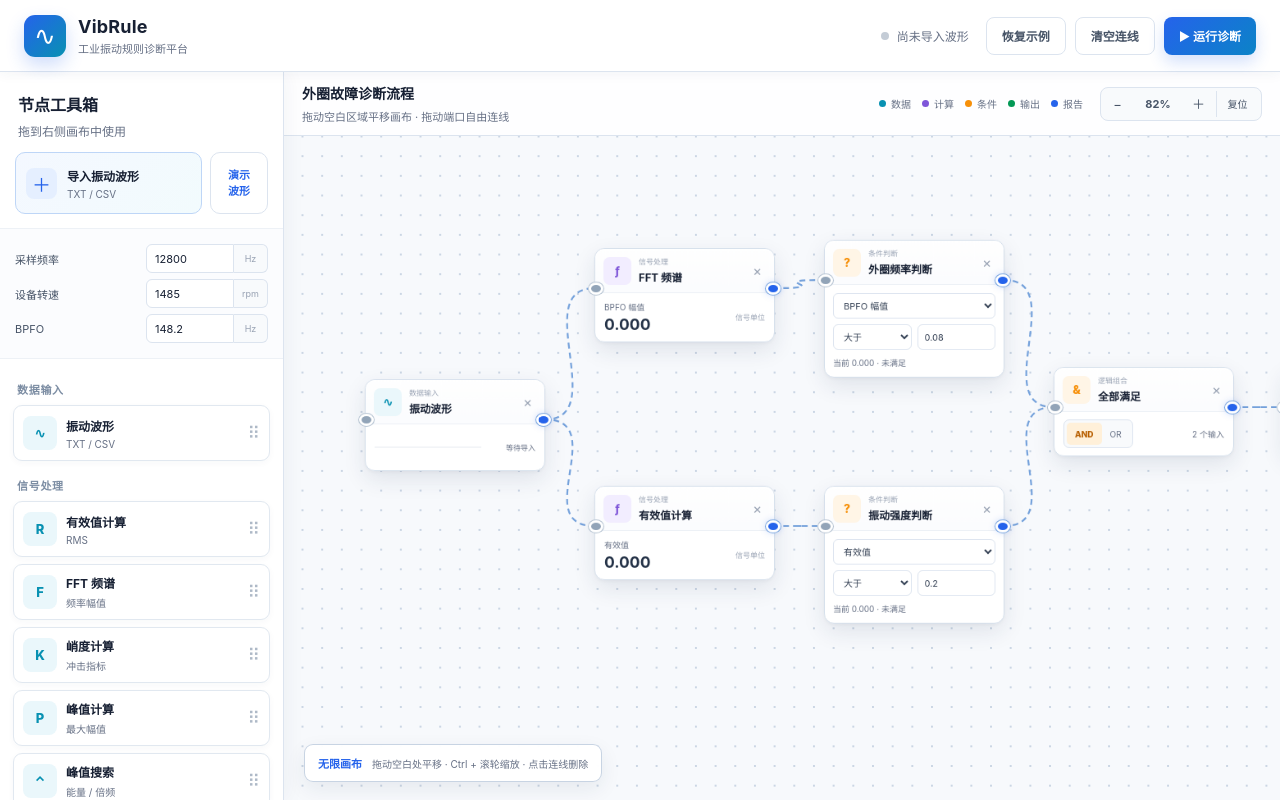
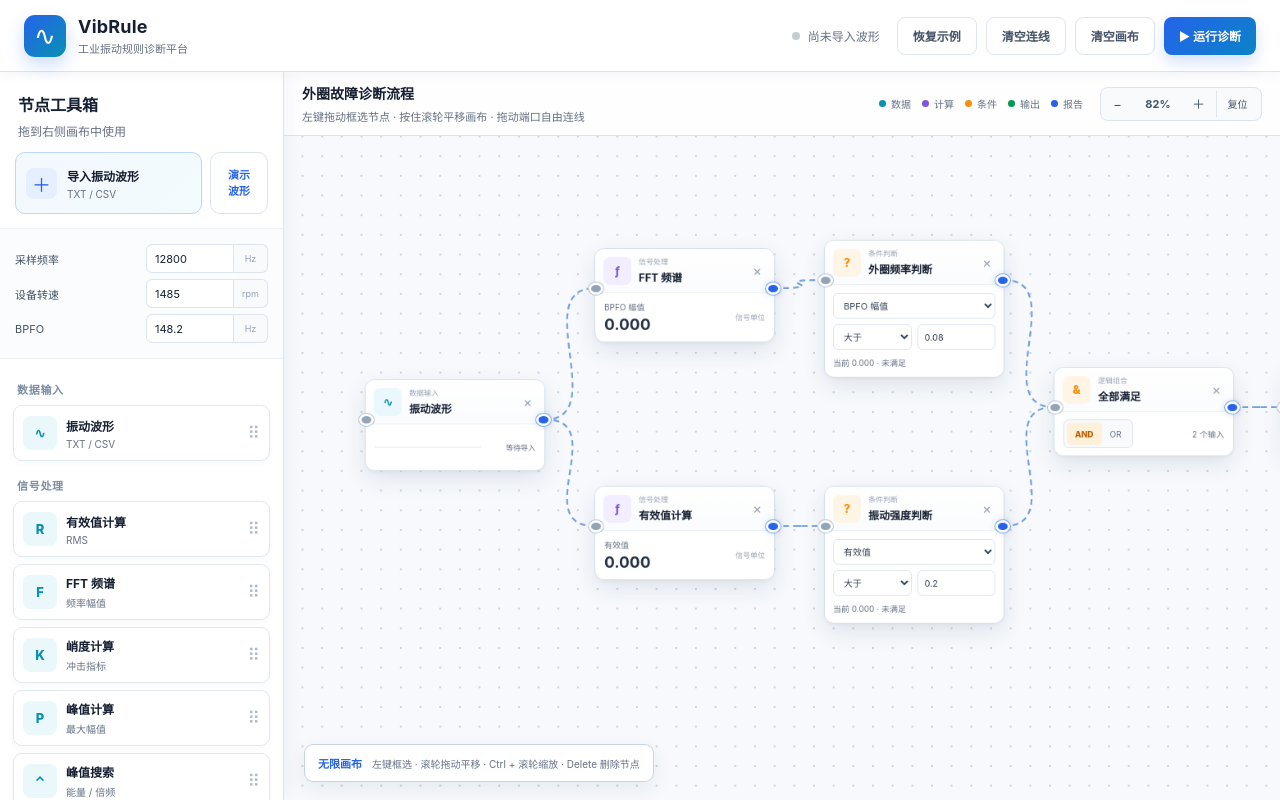
Before and after one commit to wyx2001-0615/vibrule, a React (Vite) app: page / in a window 1280 px wide. Built offline with nearby package versions, Linux system fonts and the light colour scheme.

Commit message:
新增画布框选与批量删除交互
支持左键框选、Delete 批量删除、中键拖动画布，并增加清空画布按钮。

```diff
--- a/src/App.tsx
+++ b/src/App.tsx
@@ -25,6 +25,7 @@ type FlowNode = {
 };
 type Connection = { id: string; source: string; target: string };
 type CanvasView = { x: number; y: number; scale: number };
+type SelectionBox = { left: number; top: number; width: number; height: number };
 type PeakResult = SpectrumPoint & { order?: number; theoretical?: number };
 type PeakSearchResult = { peaks: PeakResult[]; energyPercent: number; bandPointCount: number };
 
@@ -287,17 +288,19 @@ export default function Home() {
   const [fs, setFs] = useState(12800);
   const [rpm, setRpm] = useState(1485);
   const [bpfo, setBpfo] = useState(148.2);
-  const [selected, setSelected] = useState<string | null>(null);
+  const [selectedIds, setSelectedIds] = useState<string[]>([]);
   const [diagnosis, setDiagnosis] = useState<{ fault: boolean; matched: number; total: number } | null>(null);
   const [toast, setToast] = useState("");
   const [draftLink, setDraftLink] = useState<{ source: string; x: number; y: number } | null>(null);
   const [canvasView, setCanvasViewState] = useState<CanvasView>(INITIAL_VIEW);
   const [isPanning, setIsPanning] = useState(false);
+  const [selectionBox, setSelectionBox] = useState<SelectionBox | null>(null);
   const [previewNodeId, setPreviewNodeId] = useState<string | null>(null);
   const canvasViewportRef = useRef<HTMLDivElement>(null);
   const dragRef = useRef<{ id: string; dx: number; dy: number } | null>(null);
   const linkRef = useRef<{ source: string } | null>(null);
   const panRef = useRef<{ startX: number; startY: number; originX: number; originY: number } | null>(null);
+  const selectionRef = useRef<{ startX: number; startY: number; currentX: number; currentY: number } | null>(null);
   const viewRef = useRef<CanvasView>(INITIAL_VIEW);
 
   const spectrum = useMemo(() => samples.length >= 64 ? calculateSpectrum(samples, fs) : [], [samples, fs]);
@@ -373,6 +376,25 @@ export default function Home() {
         const { startX, startY, originX, originY } = panRef.current;
         setCanvasView((current) => ({ ...current, x: originX + event.clientX - startX, y: originY + event.clientY - startY }));
       }
+      if (selectionRef.current) {
+        selectionRef.current.currentX = event.clientX;
+        selectionRef.current.currentY = event.clientY;
+        const viewport = canvasViewportRef.current;
+        if (viewport) {
+          const viewportRect = viewport.getBoundingClientRect();
+          const left = Math.max(viewportRect.left, Math.min(selectionRef.current.startX, event.clientX));
+          const right = Math.min(viewportRect.right, Math.max(selectionRef.current.startX, event.clientX));
+          const top = Math.max(viewportRect.top, Math.min(selectionRef.current.startY, event.clientY));
+          const bottom = Math.min(viewportRect.bottom, Math.max(selectionRef.current.startY, event.clientY));
+          setSelectionBox({ left: left - viewportRect.left, top: top - viewportRect.top, width: Math.max(0, right - left), height: Math.max(0, bottom - top) });
+          const selected = Array.from(viewport.querySelectorAll<HTMLElement>(".flow-node[data-node-id]")).flatMap((element) => {
+            const rect = element.getBoundingClientRect();
+            const intersects = rect.left < right && rect.right > left && rect.top < bottom && rect.bottom > top;
+            return intersects && element.dataset.nodeId ? [element.dataset.nodeId] : [];
+          });
+          setSelectedIds(selected);
+        }
+      }
       if (dragRef.current) {
         const { id, dx, dy } = dragRef.current;
         const point = screenToCanvas(event.clientX, event.clientY);
@@ -388,7 +410,9 @@ export default function Home() {
     const handleUp = (event: PointerEvent) => {
       dragRef.current = null;
       panRef.current = null;
+      selectionRef.current = null;
       setIsPanning(false);
+      setSelectionBox(null);
       if (linkRef.current) {
         const source = linkRef.current.source;
         const element = document.elementFromPoint(event.clientX, event.clientY) as HTMLElement | null;
@@ -408,13 +432,11 @@ export default function Home() {
     const viewport = canvasViewportRef.current;
     if (!viewport) return;
     const handleWheel = (event: WheelEvent) => {
-      event.preventDefault();
       if (event.ctrlKey) {
+        event.preventDefault();
         const rect = viewport.getBoundingClientRect();
         const factor = Math.exp(-event.deltaY * 0.0015);
         zoomCanvas(viewRef.current.scale * factor, event.clientX - rect.left, event.clientY - rect.top);
-      } else {
-        setCanvasView((current) => ({ ...current, x: current.x - event.deltaX, y: current.y - event.deltaY }));
       }
     };
     viewport.addEventListener("wheel", handleWheel, { passive: false });
@@ -427,6 +449,23 @@ export default function Home() {
     window.addEventListener("keydown", closeOnEscape);
     return () => window.removeEventListener("keydown", closeOnEscape);
   }, [previewNodeId]);
+
+  useEffect(() => {
+    const deleteSelectedNodes = (event: KeyboardEvent) => {
+      if (event.key !== "Delete" || !selectedIds.length || previewNodeId) return;
+      const target = event.target as HTMLElement | null;
+      if (target?.closest("input,textarea,select,button,[contenteditable='true']")) return;
+      event.preventDefault();
+      const ids = new Set(selectedIds);
+      setNodes((current) => current.filter((node) => !ids.has(node.id)));
+      setConnections((current) => current.filter((edge) => !ids.has(edge.source) && !ids.has(edge.target)));
+      setSelectedIds([]);
+      setDiagnosis(null);
+      notify(`已删除 ${ids.size} 个节点`);
+    };
+    window.addEventListener("keydown", deleteSelectedNodes);
+    return () => window.removeEventListener("keydown", deleteSelectedNodes);
+  }, [selectedIds, previewNodeId]);
 
   function notify(text: string) {
     setToast(text);
@@ -448,27 +487,37 @@ export default function Home() {
   }
 
   function startNodeDrag(event: React.PointerEvent, id: string) {
+    if (event.button !== 0) return;
     const target = event.target as HTMLElement;
     if (target.closest("button,input,select,.port,.chart-preview")) return;
     const node = nodes.find((item) => item.id === id);
     if (!node) return;
     const point = screenToCanvas(event.clientX, event.clientY);
     dragRef.current = { id, dx: point.x - node.x, dy: point.y - node.y };
-    setSelected(id);
+    setSelectedIds([id]);
   }
 
-  function startCanvasPan(event: React.PointerEvent<HTMLDivElement>) {
-    if (event.button !== 0 && event.button !== 1) return;
+  function startCanvasInteraction(event: React.PointerEvent<HTMLDivElement>) {
     const target = event.target as HTMLElement;
+    if (event.button === 1) {
+      event.preventDefault();
+      const view = viewRef.current;
+      panRef.current = { startX: event.clientX, startY: event.clientY, originX: view.x, originY: view.y };
+      setIsPanning(true);
+      return;
+    }
     if (target.closest(".flow-node,.edge-layer path,button,input,select,.canvas-tip")) return;
+    if (event.button !== 0) return;
     event.preventDefault();
-    const view = viewRef.current;
-    panRef.current = { startX: event.clientX, startY: event.clientY, originX: view.x, originY: view.y };
-    setIsPanning(true);
-    setSelected(null);
+    selectionRef.current = { startX: event.clientX, startY: event.clientY, currentX: event.clientX, currentY: event.clientY };
+    const viewport = canvasViewportRef.current;
+    const rect = viewport?.getBoundingClientRect();
+    setSelectionBox(rect ? { left: event.clientX - rect.left, top: event.clientY - rect.top, width: 0, height: 0 } : null);
+    setSelectedIds([]);
   }
 
   function startConnection(event: React.PointerEvent, source: string) {
+    if (event.button !== 0) return;
     event.preventDefault(); event.stopPropagation();
     const point = screenToCanvas(event.clientX, event.clientY);
     linkRef.current = { source };
@@ -495,7 +544,7 @@ export default function Home() {
       ? { searchMode: "energy", searchMinHz: 0, searchMaxHz: Math.min(1000, fs / 2), energyRatio: 80, harmonicCount: 3, toleranceHz: 3 }
       : item.type === "display" ? { displayMode: "auto" } : {};
     setNodes((current) => [...current, { id, type: item.type, title: item.title, metric: item.metric, logic: item.logic, operator: ">", threshold: item.metric === "kurtosis" ? 3.5 : .2, x: point.x - NODE_WIDTH / 2, y: point.y - PORT_Y, ...specialDefaults }]);
-    setSelected(id); setDiagnosis(null);
+    setSelectedIds([id]); setDiagnosis(null);
   }
 
   function updateNode(id: string, change: Partial<FlowNode>) {
@@ -506,8 +555,18 @@ export default function Home() {
   function removeNode(id: string) {
     setNodes((current) => current.filter((node) => node.id !== id));
     setConnections((current) => current.filter((edge) => edge.source !== id && edge.target !== id));
-    setSelected((current) => current === id ? null : current); setDiagnosis(null);
+    setSelectedIds((current) => current.filter((selectedId) => selectedId !== id)); setDiagnosis(null);
     setPreviewNodeId((current) => current === id ? null : current);
+  }
+
+  function clearCanvas() {
+    setNodes([]);
+    setConnections([]);
+    setSelectedIds([]);
+    setDraftLink(null);
+    setDiagnosis(null);
+    setPreviewNodeId(null);
+    notify("画布已清空，导入的数据仍然保留");
   }
 
   function evaluateNode(id: string, visiting = new Set<string>()): boolean {
@@ -614,7 +673,8 @@ export default function Home() {
   }
 
   const nodeById = new Map(nodes.map((node) => [node.id, node]));
-  const selectedNode = nodes.find((node) => node.id === selected);
+  const selectedNodes = nodes.filter((node) => selectedIds.includes(node.id));
+  const selectedNode = selectedNodes.length === 1 ? selectedNodes[0] : undefined;
   const resultText = diagnosis ? (diagnosis.fault ? "疑似轴承外圈故障" : "未触发故障规则") : "等待运行";
   const previewNode = previewNodeId ? nodeById.get(previewNodeId) : undefined;
   const previewInputId = previewNode ? connections.find((edge) => edge.target === previewNode.id)?.source : undefined;
@@ -632,8 +692,9 @@ export default function Home() {
       <div className="flow-brand"><span>∿</span><div><strong>VibRule</strong><small>工业振动规则诊断平台</small></div></div>
       <div className="flow-actions">
         <span className="data-state"><i className={samples.length ? "ready" : ""}/>{samples.length ? `${fileName} · ${samples.length.toLocaleString()} 点` : "尚未导入波形"}</span>
-        <button className="ghost-button" onClick={() => {setNodes(starterNodes);setConnections(starterConnections);setDiagnosis(null);setCanvasView(INITIAL_VIEW);}}>恢复示例</button>
+        <button className="ghost-button" onClick={() => {setNodes(starterNodes);setConnections(starterConnections);setSelectedIds([]);setDiagnosis(null);setPreviewNodeId(null);setCanvasView(INITIAL_VIEW);}}>恢复示例</button>
         <button className="ghost-button" onClick={() => {setConnections([]);setDiagnosis(null);}}>清空连线</button>
+        <button className="ghost-button clear-canvas-button" onClick={clearCanvas}>清空画布</button>
         <button className="run-button" onClick={runDiagnosis}>▶ 运行诊断</button>
       </div>
     </header>
@@ -651,7 +712,7 @@ export default function Home() {
 
       <section className="canvas-area">
         <div className="canvas-toolbar">
-          <div className="canvas-title"><strong>外圈故障诊断流程</strong><span>拖动空白区域平移画布 · 拖动端口自由连线</span></div>
+          <div className="canvas-title"><strong>外圈故障诊断流程</strong><span>左键拖动框选节点 · 按住滚轮平移画布 · 拖动端口自由连线</span></div>
           <div className="canvas-tools">
             <div className="legend"><span><i className="source-dot"/>数据</span><span><i className="feature-dot"/>计算</span><span><i className="condition-dot"/>条件</span><span><i className="output-dot"/>输出</span><span><i className="report-dot"/>报告</span></div>
             <div className="zoom-control"><button aria-label="缩小画布" onClick={() => zoomCanvas(canvasView.scale - .1)}>−</button><button className="zoom-value" onClick={() => setCanvasView(INITIAL_VIEW)}>{Math.round(canvasView.scale * 100)}%</button><button aria-label="放大画布" onClick={() => zoomCanvas(canvasView.scale + .1)}>＋</button><button className="view-reset" onClick={() => setCanvasView(INITIAL_VIEW)}>复位</button></div>
@@ -661,10 +722,10 @@ export default function Home() {
           className={`canvas-viewport ${isPanning ? "panning" : ""}`}
           ref={canvasViewportRef}
           style={{ backgroundSize: `${24 * canvasView.scale}px ${24 * canvasView.scale}px`, backgroundPosition: `${canvasView.x}px ${canvasView.y}px` }}
-          onPointerDown={startCanvasPan}
+          onPointerDown={startCanvasInteraction}
+          onAuxClick={(event)=>event.preventDefault()}
           onDragOver={(event) => {event.preventDefault();event.dataTransfer.dropEffect="copy";}}
           onDrop={addNodeFromPalette}
-          onClick={() => setSelected(null)}
         >
           <div className="canvas-plane" style={{ transform: `translate(${canvasView.x}px, ${canvasView.y}px) scale(${canvasView.scale})` }}>
             <svg className="edge-layer" width="1" height="1">
@@ -676,7 +737,7 @@ export default function Home() {
               })}
               {draftLink && (() => { const source=nodeById.get(draftLink.source); if(!source)return null;const sx=source.x+NODE_WIDTH,sy=source.y+PORT_Y;return <path className="draft-edge" d={`M${sx},${sy} C${sx+80},${sy} ${draftLink.x-80},${draftLink.y} ${draftLink.x},${draftLink.y}`}/>; })()}
             </svg>
-            {nodes.map((node) => <article key={node.id} className={`flow-node ${node.type} ${selected===node.id?"selected":""}`} style={{left:node.x,top:node.y}} onPointerDown={(event)=>startNodeDrag(event,node.id)} onClick={(event)=>{event.stopPropagation();setSelected(node.id);}}>
+            {nodes.map((node) => <article key={node.id} data-node-id={node.id} className={`flow-node ${node.type} ${selectedIds.includes(node.id)?"selected":""}`} style={{left:node.x,top:node.y}} onPointerDown={(event)=>startNodeDrag(event,node.id)} onClick={(event)=>{event.stopPropagation();setSelectedIds([node.id]);}}>
               <button className="input-port port" data-input-node={node.id} aria-label={`连接到${node.title}`} onPointerUp={(event)=>finishConnection(event,node.id)}/>
               {node.type !== "report" && node.type !== "display" && <button className="output-port port" aria-label={`从${node.title}开始连线`} onPointerDown={(event)=>startConnection(event,node.id)}/>}
               <header><span className="node-type-icon">{node.type==="source"?"∿":node.type==="feature"?"ƒ":node.type==="peakSearch"?"⌃":node.type==="condition"?"?":node.type==="logic"?(node.logic==="AND"?"&":"≥1"):node.type==="display"?"▥":node.type==="report"?"W":"!"}</span><div><small>{node.type==="source"?"数据输入":node.type==="feature"?"信号处理":node.type==="peakSearch"?"频谱分析":node.type==="condition"?"条件判断":node.type==="logic"?"逻辑组合":node.type==="display"?"数据显示":node.type==="report"?"报告输出":"诊断输出"}</small><strong>{node.title}</strong></div><button className="node-delete" aria-label="删除节点" onClick={()=>removeNode(node.id)}>×</button></header>
@@ -717,9 +778,10 @@ export default function Home() {
               {node.type === "report" && (() => { const output=connectedOutputForReport(node.id); const ready=Boolean(output&&diagnosis); return <div className={`node-body report-body ${ready?"ready":""}`}><div><span>DOCX</span><small>{!output?"请连接诊断结果":diagnosis?"报告内容已就绪":"运行诊断后下载"}</small></div><button disabled={!ready} onClick={()=>downloadReport(node.id)}>↓ 下载 Word</button></div>; })()}
             </article>)}
           </div>
-          <div className="canvas-tip"><b>无限画布</b><span>拖动空白处平移 · Ctrl + 滚轮缩放 · 点击连线删除</span></div>
+          {selectionBox&&<div className="selection-marquee" style={selectionBox}>{selectedIds.length>0&&<span>{selectedIds.length} 个节点</span>}</div>}
+          <div className="canvas-tip"><b>无限画布</b><span>左键框选 · 滚轮拖动平移 · Ctrl + 滚轮缩放 · Delete 删除节点</span></div>
         </div>
-        {selectedNode && <div className="selection-chip"><span>已选择</span><b>{selectedNode.title}</b><small>位置 {Math.round(selectedNode.x)}, {Math.round(selectedNode.y)}</small></div>}
+        {selectedIds.length>0 && <div className="selection-chip"><span>已选择</span>{selectedNode?<><b>{selectedNode.title}</b><small>位置 {Math.round(selectedNode.x)}, {Math.round(selectedNode.y)} · Delete 删除</small></>:<><b>{selectedIds.length} 个节点</b><small>按 Delete 批量删除</small></>}</div>}
       </section>
     </div>
     {toast && <div className="toast">{toast}</div>}
--- a/src/index.css
+++ b/src/index.css
@@ -272,12 +272,38 @@ button { color: inherit; }
   position: relative;
   overflow: hidden;
   touch-action: none;
-  cursor: grab;
+  cursor: crosshair;
   background-color: #f7f9fc;
   background-image: radial-gradient(circle, #cbd6e4 1.15px, transparent 1.15px);
   user-select: none;
 }
 .canvas-viewport.panning { cursor: grabbing; }
+.selection-marquee {
+  position: absolute;
+  z-index: 3;
+  border: 1.5px solid #3b82f6;
+  border-radius: 4px;
+  background: rgba(59, 130, 246, .12);
+  box-shadow: 0 0 0 1px rgba(255,255,255,.7) inset;
+  pointer-events: none;
+}
+.selection-marquee > span {
+  position: absolute;
+  left: -1px;
+  top: -25px;
+  min-width: 68px;
+  height: 21px;
+  padding: 0 7px;
+  display: grid;
+  place-items: center;
+  border-radius: 5px;
+  background: #2563eb;
+  color: #fff;
+  font-size: 9px;
+  font-weight: 750;
+  white-space: nowrap;
+  box-shadow: 0 4px 10px rgba(37,99,235,.22);
+}
 .canvas-plane {
   width: 1px;
   height: 1px;
```
